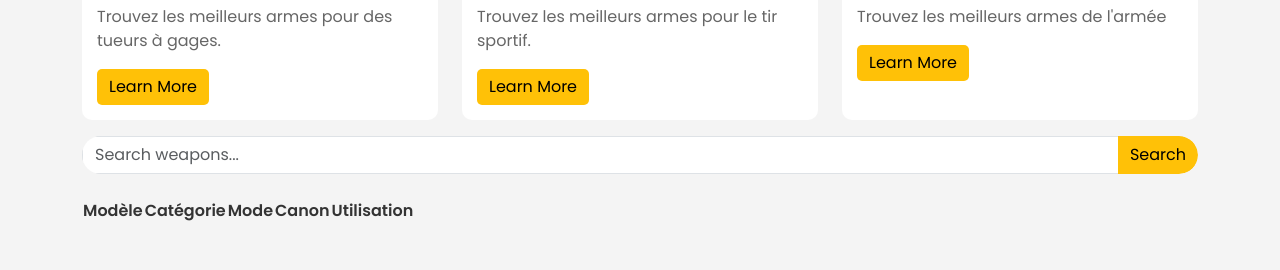
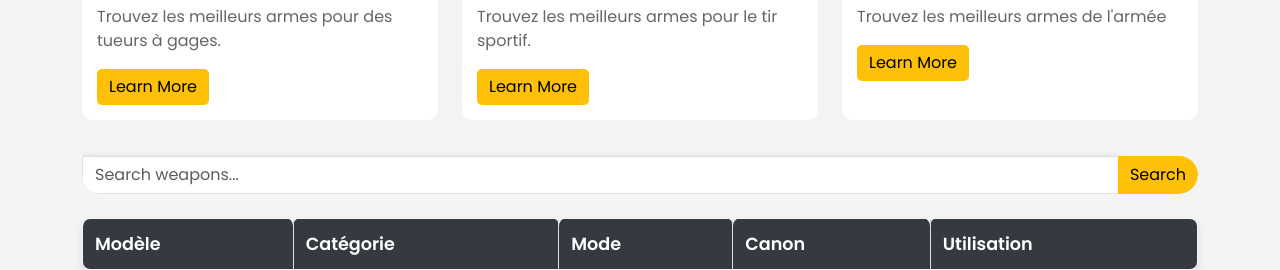
Before and after one commit to TomVoituret/Projet_Info907_Voituret_Marchal_Uzelac, a website: page public/index.html in a window 1280 px wide. Shown: the part 719-989 px from the top of the page. Before the commit the page ends 943 px from the top, so only its background shows below. Drawn offline with nearby package versions, Linux system fonts and the light colour scheme; no server answers.

Commit message:
style weapon tab

```diff
--- a/public/style.css
+++ b/public/style.css
@@ -116,3 +116,76 @@ body {
     margin-bottom: 15px;
   }
 }
+
+/* Style du tableau */
+table {
+    width: 100%;
+    border-collapse: collapse;
+    margin-top: 20px;
+  }
+
+  /* Style des en-têtes du tableau */
+  th {
+    background-color: #343a40;
+    color: white;
+    font-size: 1.1rem;
+    padding: 12px;
+    text-align: left;
+    border-top-left-radius: 8px;
+    border-top-right-radius: 8px;
+  }
+
+  /* Style des cellules du tableau */
+  td {
+    background-color: #fff;
+    color: #333;
+    font-size: 1rem;
+    padding: 12px;
+    text-align: left;
+    border-bottom: 1px solid #ddd;
+    vertical-align: middle;
+  }
+
+  /* Lignes alternées pour rendre le tableau plus lisible */
+  tr:nth-child(even) {
+    background-color: #f8f9fa;
+  }
+
+  tr:nth-child(odd) {
+    background-color: #ffffff;
+  }
+
+  /* Survol des lignes */
+  tr:hover {
+    background-color: #ffc107;
+    color: white;
+  }
+
+  /* Bordures et ombres du tableau */
+  table, th, td {
+    border: 1px solid #ddd;
+  }
+
+  table {
+    border-radius: 8px;
+    overflow: hidden;
+    box-shadow: 0 4px 8px rgba(0, 0, 0, 0.1);
+  }
+
+  /* Espacement entre le tableau et la barre de recherche */
+  input[type="text"], button {
+    margin-top: 20px;
+  }
+
+  /* Style des boutons dans le tableau */
+  button {
+    background-color: #ffc107;
+    border: none;
+    border-radius: 5px;
+    padding: 8px 16px;
+    cursor: pointer;
+  }
+
+  button:hover {
+    background-color: #e0a800;
+  }
```
Also changed, not shown: public/index.html (+0 -1 lines).
